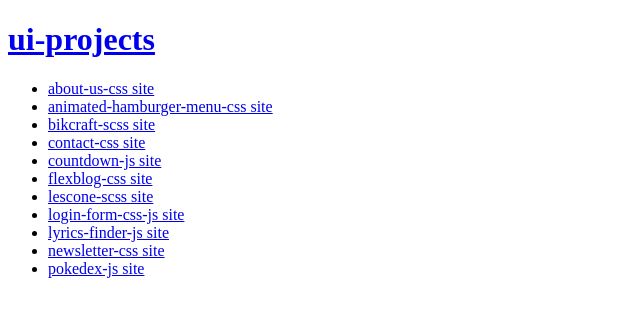
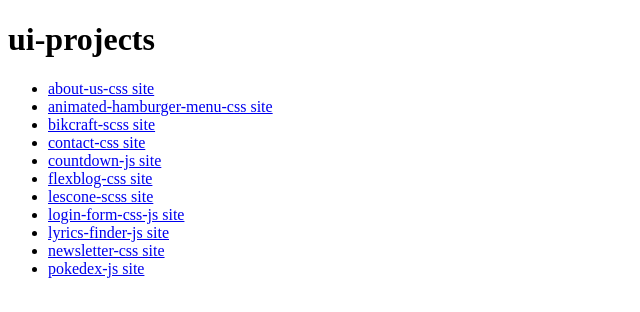
Before and after one commit to otaviothor/ui-projects, a plain HTML site: page index.html in a window 1280 px wide. Shown: the whole page, without its empty margins (0-640 px from the left). Drawn offline with Linux system fonts and the light colour scheme.

Commit message:
fix: remove a in h1

```diff
--- a/index.html
+++ b/index.html
@@ -12,7 +12,7 @@
     />
   </head>
   <body>
-    <h1><a href="/ui-projects/">ui-projects</a></h1>
+    <h1>ui-projects</h1>
     <ul>
       <li>
         <a href="about-us-css/index.html">about-us-css site</a>
```
